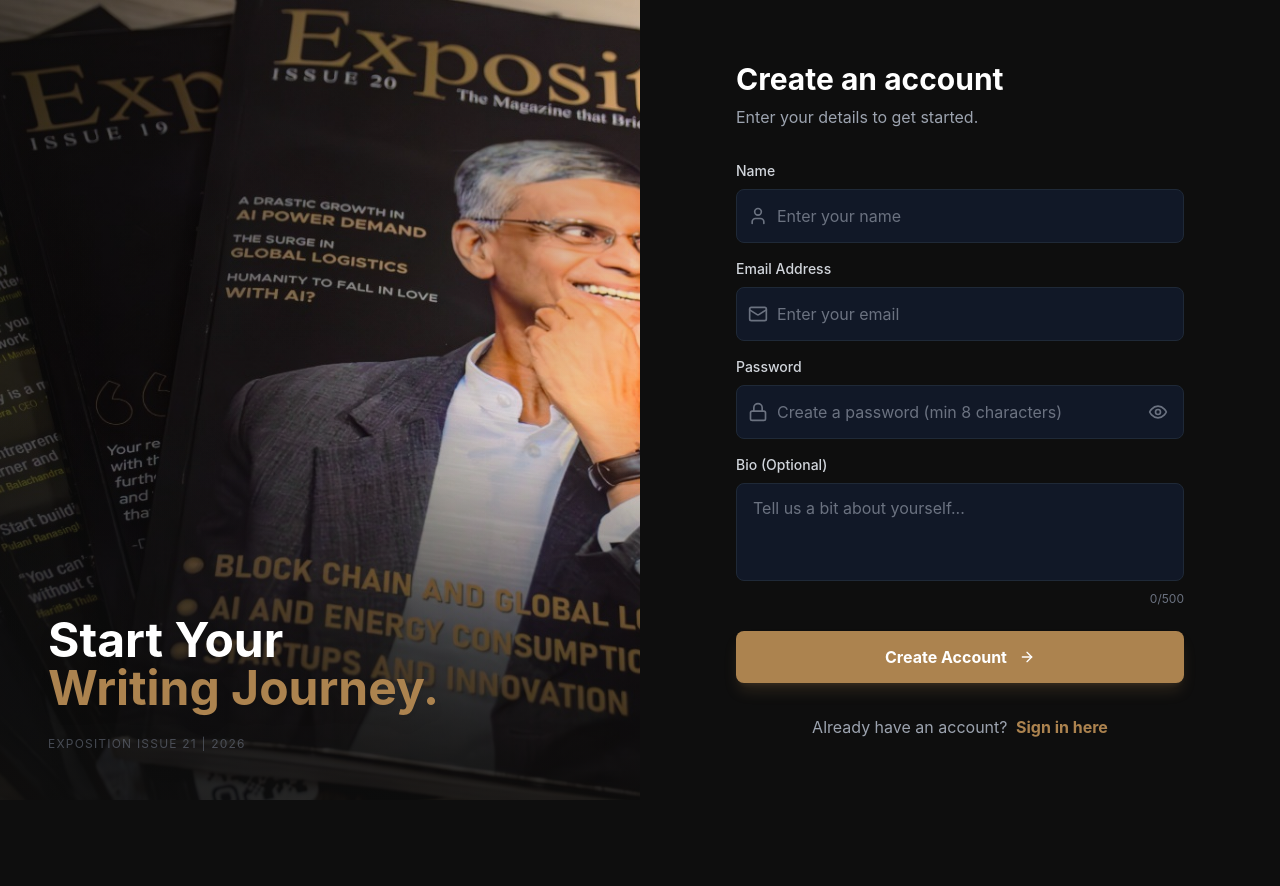
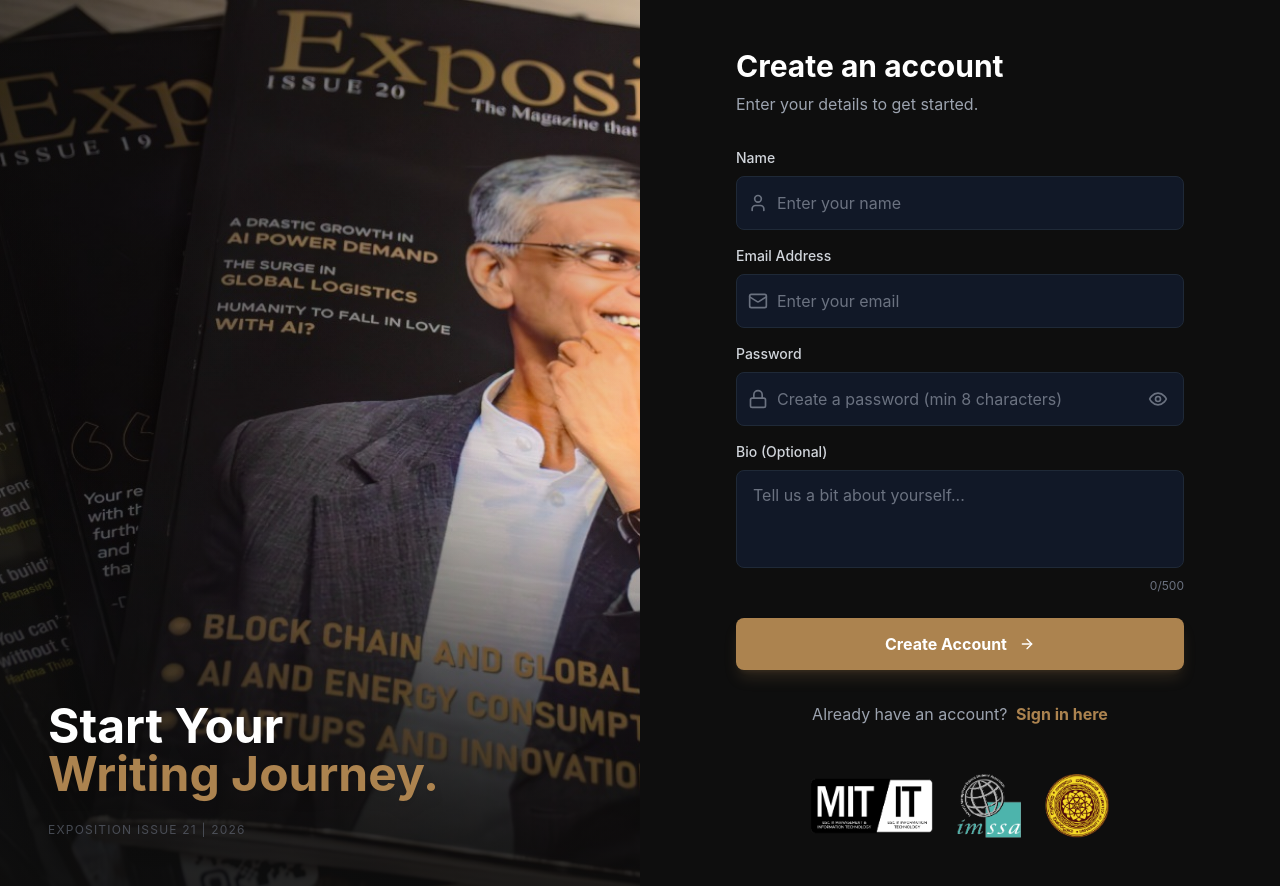
Before and after one commit to budd9442/edify.lk, a React (Vite) app: page /register in a window 1280 px wide. Before the commit the page ends 800 px from the top, so only its background shows below. Built offline with nearby package versions, Linux system fonts and the light colour scheme; no server answers.

Commit message:
feat: display partner logos on the login and registration pages.

```diff
--- a/src/pages/LoginPage.tsx
+++ b/src/pages/LoginPage.tsx
@@ -138,6 +138,11 @@ const LoginPage: React.FC = () => {
               </Link>
             </p>
           </div>
+
+          {/* Logos */}
+          <div className="pt-8 flex justify-center">
+            <img src="/logos.png" alt="Partner Logos" className="h-12 w-auto object-contain transition-all duration-500" />
+          </div>
           <p className="mt-8 text-[10px] text-dark-500 text-center opacity-50 uppercase tracking-widest">
             Copyright Exposition. 2026
           </p>
@@ -257,6 +262,11 @@ const LoginPage: React.FC = () => {
                 </Link>
               </p>
             </div>
+
+            {/* Logos */}
+            <div className="mt-12 flex justify-center">
+              <img src="/logos.png" alt="Partner Logos" className="h-16 w-auto object-contain transition-all duration-500" />
+            </div>
           </div>
         </div>
       </div>
--- a/src/pages/RegisterPage.tsx
+++ b/src/pages/RegisterPage.tsx
@@ -170,10 +170,15 @@ const RegisterPage: React.FC = () => {
                 Sign In
               </Link>
             </p>
-            <p className="mt-4 text-[10px] text-dark-500 text-center opacity-50 uppercase tracking-widest">
-              Exposition Issue 21 | 2026
-            </p>
           </div>
+
+          {/* Logos */}
+          <div className="pt-8 flex justify-center">
+            <img src="/logos.png" alt="Partner Logos" className="h-12 w-auto object-contain transition-all duration-500" />
+          </div>
+          <p className="mt-4 text-[10px] text-dark-500 text-center opacity-50 uppercase tracking-widest">
+            Exposition Issue 21 | 2026
+          </p>
         </div>
       </div>
 
@@ -326,6 +331,11 @@ const RegisterPage: React.FC = () => {
               </p>
             </div>
 
+            {/* Logos */}
+            <div className="mt-12 flex justify-center">
+              <img src="/logos.png" alt="Partner Logos" className="h-16 w-auto object-contain transition-all duration-500" />
+            </div>
+
 
           </div>
         </div>
```
Also changed, not shown: 1 other file (tests, documents, lock files or other folders).
